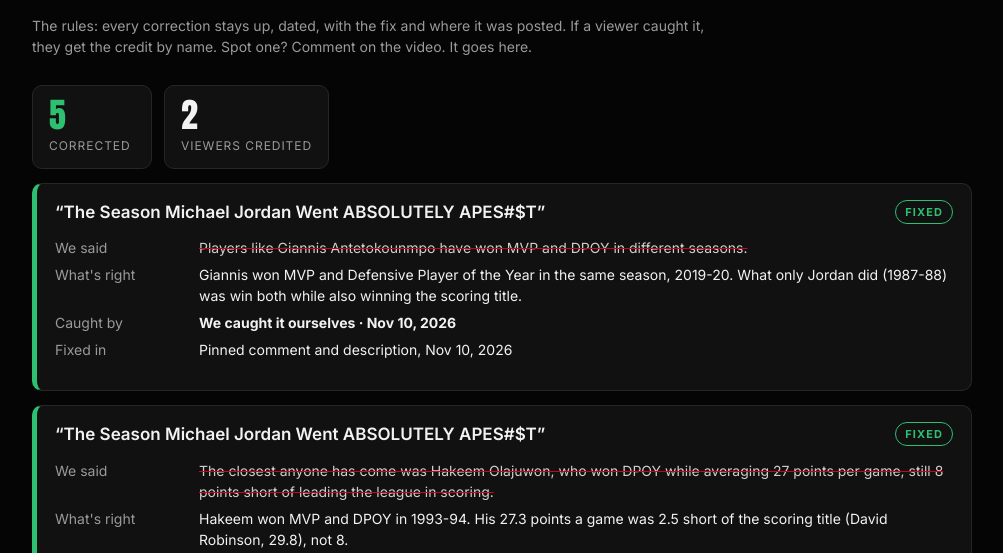
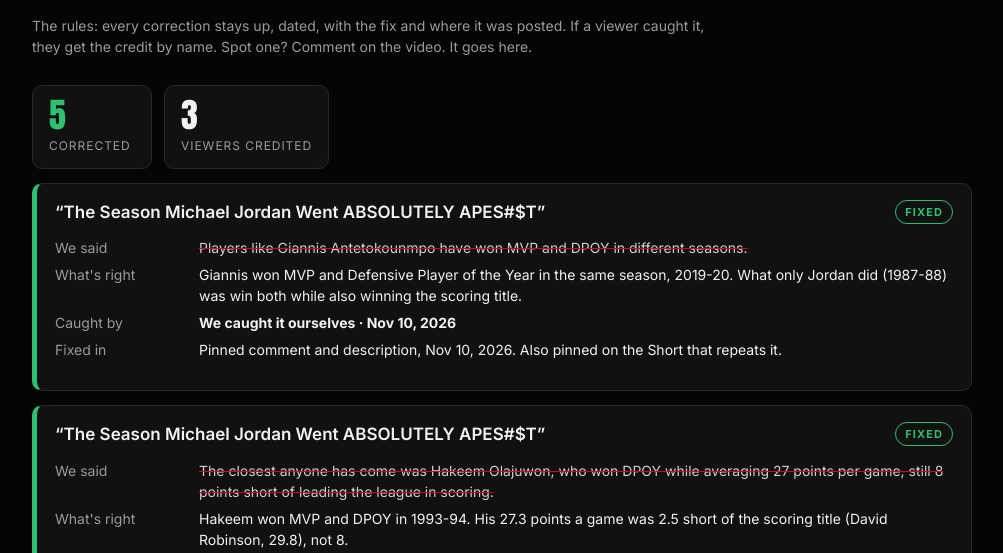
Before and after one commit to wereadthefineprint/wereadthefineprint.github.io, a plain HTML site: page caught-it/index.html in a window 1280 px wide. Shown: the part 228-781 px from the top of the page, without its empty margins (138-1141 px from the left). Drawn offline with Linux system fonts and the light colour scheme.

Commit message:
Caught It: credit @sonnywoods6846 on the Jordan 200/100 correction; note Short pin
Co-Authored-By: Claude Opus 5.5 <noreply@anthropic.com>
Claude-Session: https://claude.ai/code/session_01LFiFusocwYuJxuuWa6rnbj

```diff
--- a/caught-it/index.html
+++ b/caught-it/index.html
@@ -55,7 +55,7 @@ const CAUGHT = [
  {video:"The Season Michael Jordan Went ABSOLUTELY APES#$T", date:"Nov 10, 2026",
   said:"Players like Giannis Antetokounmpo have won MVP and DPOY in different seasons.",
   right:"Giannis won MVP and Defensive Player of the Year in the same season, 2019-20. What only Jordan did (1987-88) was win both while also winning the scoring title.",
-  by:"Us", fixed:"Pinned comment and description, Nov 10, 2026"},
+  by:"Us", fixed:"Pinned comment and description, Nov 10, 2026. Also pinned on the Short that repeats it."},
  {video:"The Season Michael Jordan Went ABSOLUTELY APES#$T", date:"Nov 10, 2026",
   said:"The closest anyone has come was Hakeem Olajuwon, who won DPOY while averaging 27 points per game, still 8 points short of leading the league in scoring.",
   right:"Hakeem won MVP and DPOY in 1993-94. His 27.3 points a game was 2.5 short of the scoring title (David Robinson, 29.8), not 8.",
@@ -63,7 +63,7 @@ const CAUGHT = [
  {video:"The Season Michael Jordan Went ABSOLUTELY APES#$T", date:"Nov 10, 2026",
   said:"In 1987-88 he became the first player in NBA history to record 200 steals and 100 blocks in the same season.",
   right:"Jordan first did it in 1986-87 (236 steals, 125 blocks). In 1987-88 he did it again, with 259 steals and 131 blocks.",
-  by:"Us", fixed:"Pinned comment and description, Nov 10, 2026"},
+  by:"@sonnywoods6846", fixed:"Pinned comment and description, Nov 10, 2026"},
  {video:"Jauan Jennings Said No To The 49ers. Twice.", date:"Nov 9, 2026",
   said:"On Nov 22, Jennings walks into Levi's Stadium in purple.",
   right:"The game is in Mexico City. The 49ers host the Vikings at Estadio Banorte, Sunday Night Football, Nov 22.",
```
